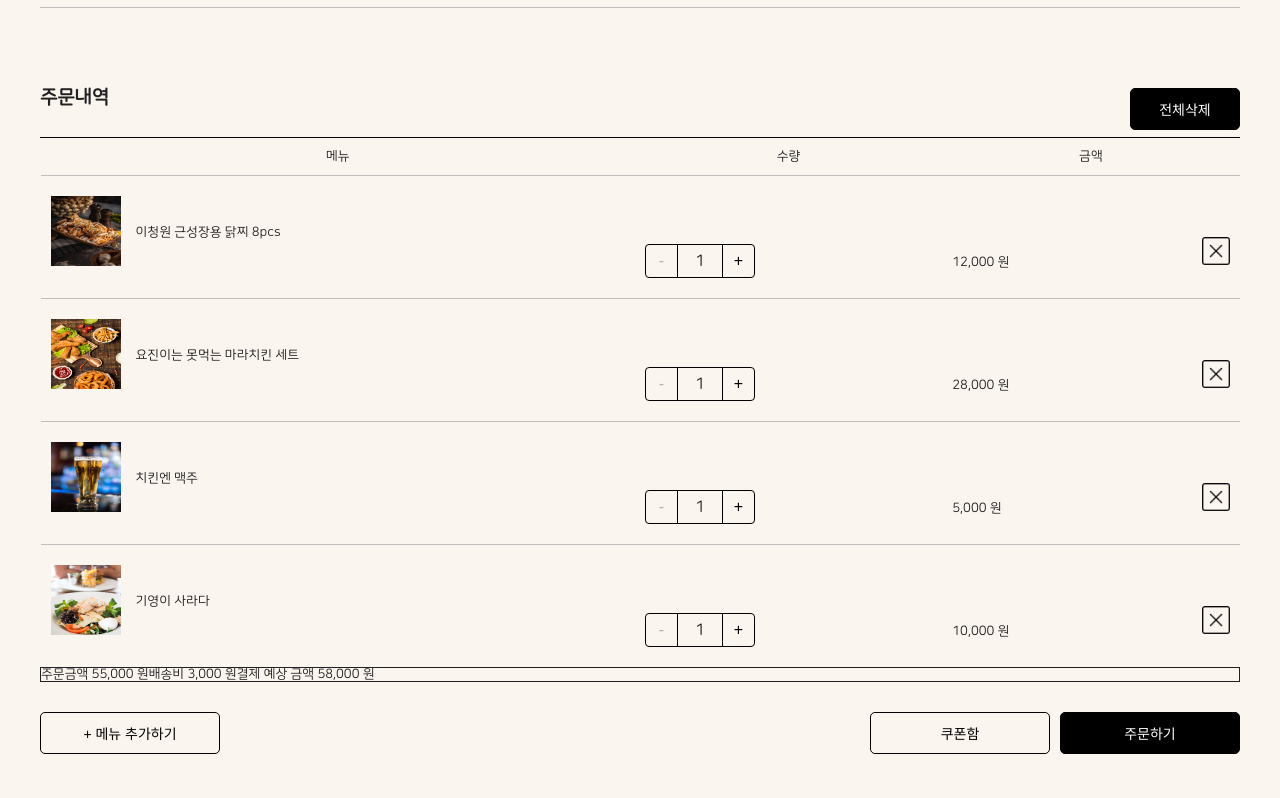
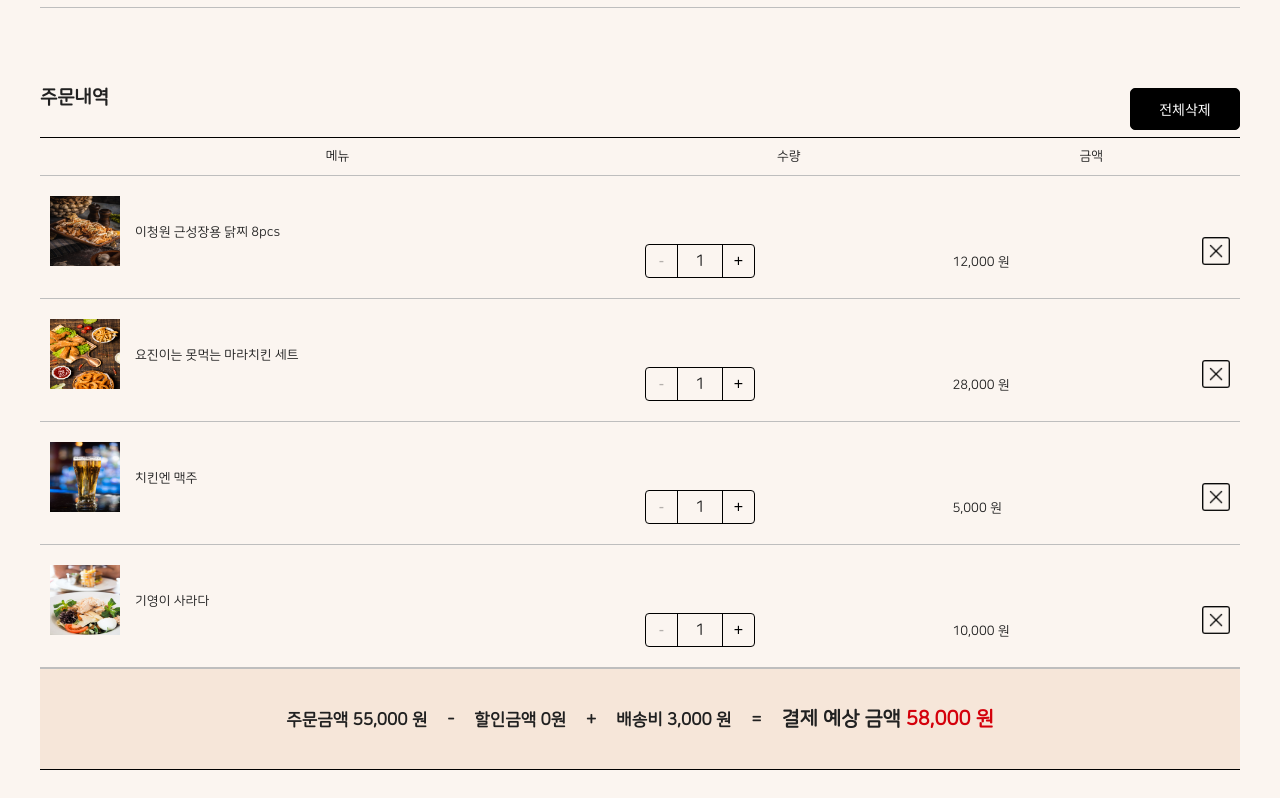
Before and after one commit to ryushin01/goobne, a React (Vite) app: page /goobne/cart in a window 1280 px wide. Shown: the part 420-1218 px from the top of the page. Built offline with nearby package versions, Linux system fonts and the light colour scheme.

Commit message:
:lipstick: 총 금액 css 추가

```diff
--- a/src/pages/Cart/Components/OrderProduct.jsx
+++ b/src/pages/Cart/Components/OrderProduct.jsx
@@ -86,11 +86,22 @@ const OrderProduct = () => {
       <tfoot>
         <OrderTableFoot>
           <td colSpan={3}>
-            <span>주문금액 {`${orderAmount.toLocaleString('ko-KR')} 원`}</span>
-            <span>배송비 {`${deliveryFee.toLocaleString('ko-KR')} 원`}</span>
-            <span>
-              결제 예상 금액 {`${totalAmount.toLocaleString('ko-KR')} 원`}
-            </span>
+            <TotalPriceWrap>
+              <span>
+                주문금액&nbsp;{`${orderAmount.toLocaleString('ko-KR')} 원`}
+              </span>
+              -<span>할인금액 0원</span>+
+              <span>
+                배송비&nbsp;{`${deliveryFee.toLocaleString('ko-KR')} 원`}
+              </span>
+              =
+              <span>
+                결제 예상 금액&nbsp;
+                <TotalAmountBox>{`${totalAmount.toLocaleString(
+                  'ko-KR',
+                )} 원`}</TotalAmountBox>
+              </span>
+            </TotalPriceWrap>
           </td>
         </OrderTableFoot>
       </tfoot>
@@ -112,13 +123,19 @@ const OrderProductTable = styled.table`
 `;
 
 const OrderTableHead = styled.tr`
+  border-bottom: 1px solid ${props => props.theme.grayscaleC};
+
   & > th {
     padding: 12px 0;
   }
 `;
 
 const OrderTableBody = styled.tr`
-  border-top: 1px solid ${props => props.theme.grayscaleC};
+  border-bottom: 1px solid ${props => props.theme.grayscaleC};
+
+  &:last-child {
+    border-bottom: 2px solid ${props => props.theme.grayscaleC};
+  }
 
   & > td {
     padding: 20px 10px;
@@ -143,9 +160,28 @@ const OrderCountWrap = styled.div`
 const OrderPriceWrap = styled.div``;
 
 const OrderTableFoot = styled.tr`
-  padding: 40px 0;
-  border: 1px solid;
+  background-color: #f6e6d9;
 `;
+
+const TotalPriceWrap = styled.div`
+  margin: 40px 0;
+  font-size: 17px;
+  font-weight: 700;
+  text-align: center;
+
+  & > span {
+    margin: 0 20px;
+
+    &:last-child {
+      font-size: 20px;
+    }
+  }
+`;
+
+const TotalAmountBox = styled.span`
+  color: ${props => props.theme.primaryColor};
+`;
+
 const ProductDeleteBtnWrap = styled.div`
   width: 28px;
   top: 50%;
```
